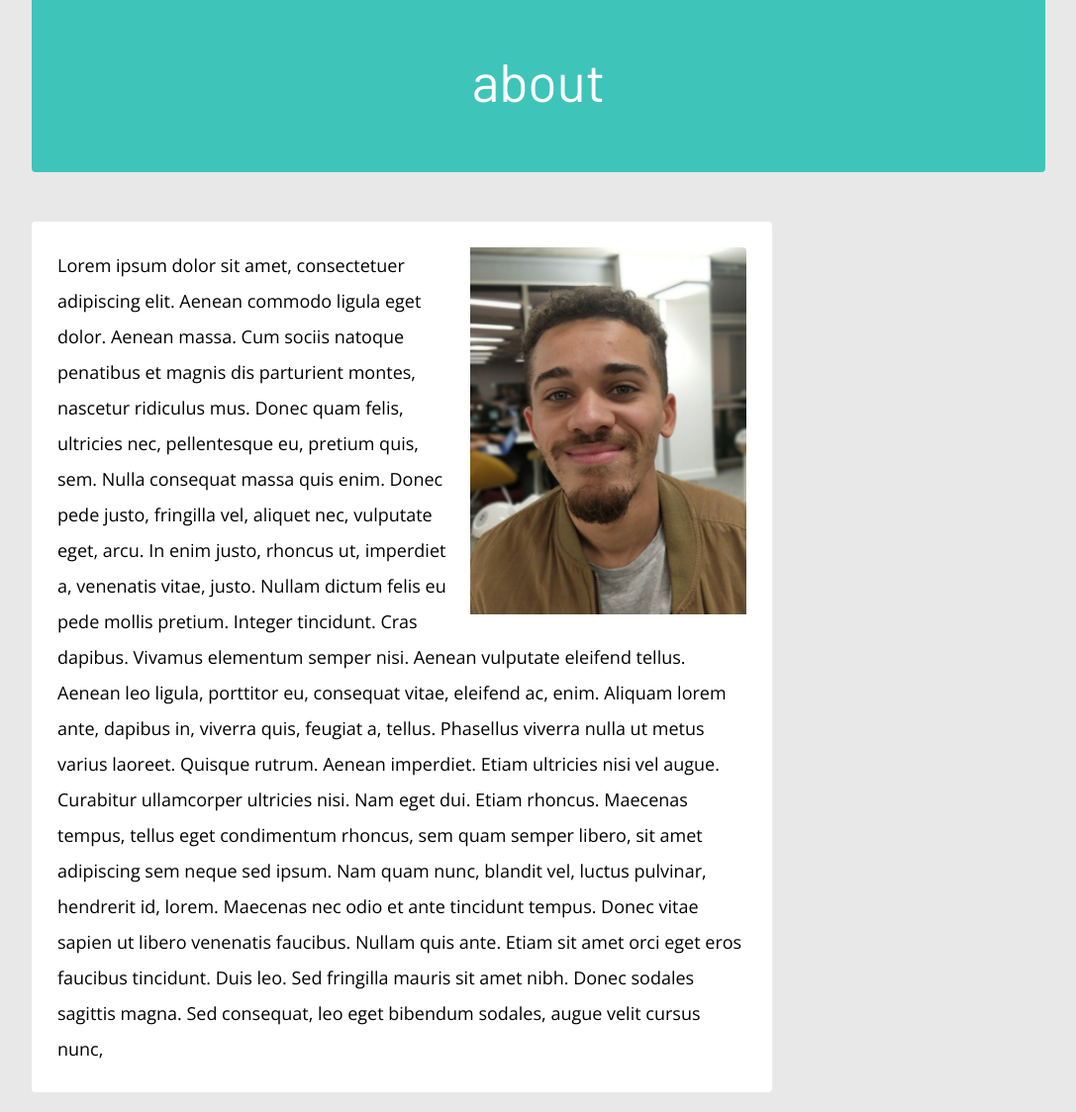
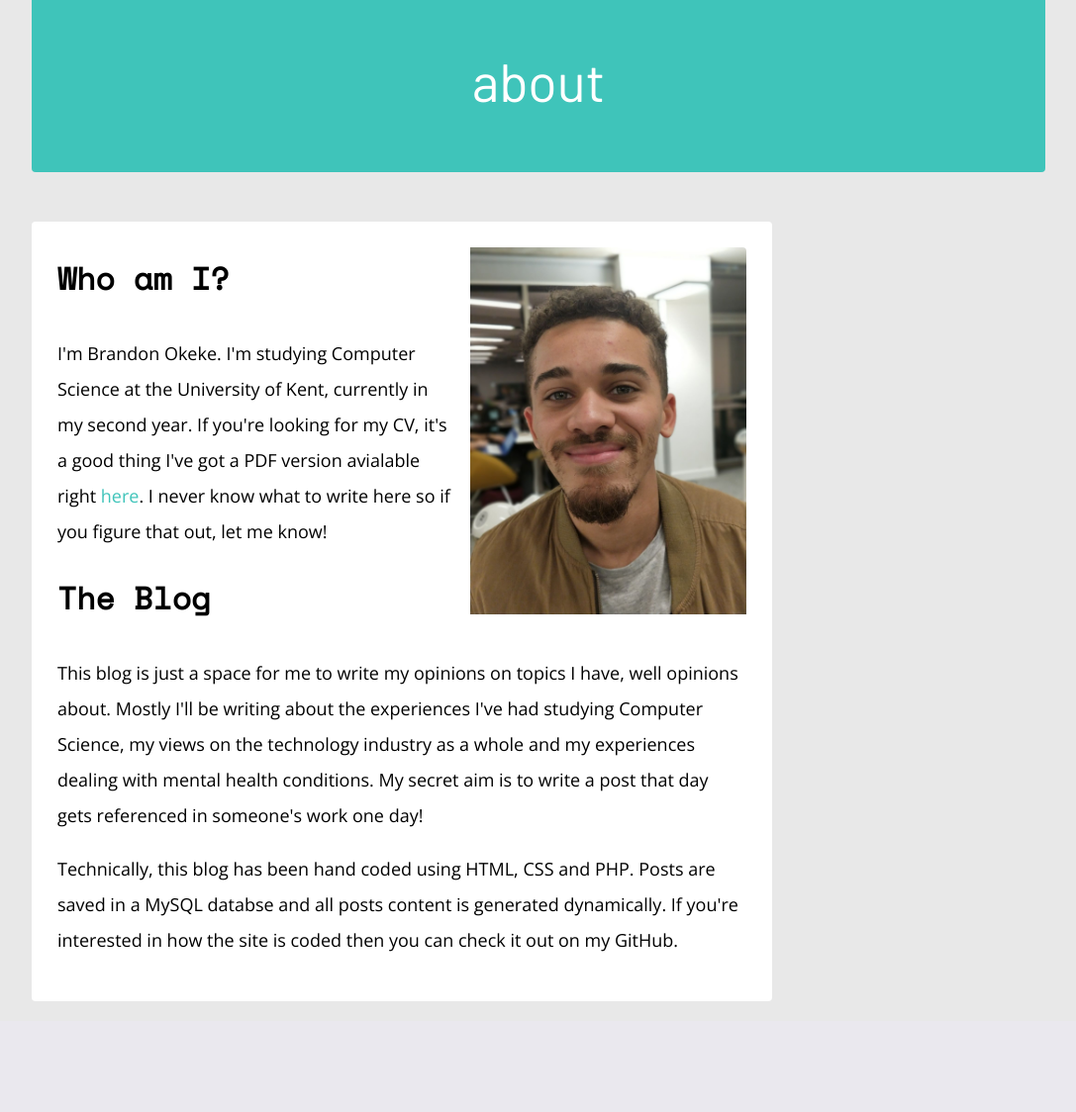
Before and after one commit to Brawrdon/site, a PHP site: page /about.php in a window 1280 px wide. Shown: the part 98-1222 px from the top of the page at 99% size, without its empty margins (96-1183 px from the left). After the commit the page ends 1110 px from the top, so only its background shows below. Run offline with PHP 8.4, Linux system fonts and the light colour scheme; some libraries are stand-ins or nearby versions.

Commit message:
Updated the About page

```diff
--- a/about.php
+++ b/about.php
@@ -25,7 +25,18 @@
                 <article class="post-top">
                     <section class="post-inner post-content">
                         <img class="me" src="content/img/about/me.jpeg">
-                        Lorem ipsum dolor sit amet, consectetuer adipiscing elit. Aenean commodo ligula eget dolor. Aenean massa. Cum sociis natoque penatibus et magnis dis parturient montes, nascetur ridiculus mus. Donec quam felis, ultricies nec, pellentesque eu, pretium quis, sem. Nulla consequat massa quis enim. Donec pede justo, fringilla vel, aliquet nec, vulputate eget, arcu. In enim justo, rhoncus ut, imperdiet a, venenatis vitae, justo. Nullam dictum felis eu pede mollis pretium. Integer tincidunt. Cras dapibus. Vivamus elementum semper nisi. Aenean vulputate eleifend tellus. Aenean leo ligula, porttitor eu, consequat vitae, eleifend ac, enim. Aliquam lorem ante, dapibus in, viverra quis, feugiat a, tellus. Phasellus viverra nulla ut metus varius laoreet. Quisque rutrum. Aenean imperdiet. Etiam ultricies nisi vel augue. Curabitur ullamcorper ultricies nisi. Nam eget dui. Etiam rhoncus. Maecenas tempus, tellus eget condimentum rhoncus, sem quam semper libero, sit amet adipiscing sem neque sed ipsum. Nam quam nunc, blandit vel, luctus pulvinar, hendrerit id, lorem. Maecenas nec odio et ante tincidunt tempus. Donec vitae sapien ut libero venenatis faucibus. Nullam quis ante. Etiam sit amet orci eget eros faucibus tincidunt. Duis leo. Sed fringilla mauris sit amet nibh. Donec sodales sagittis magna. Sed consequat, leo eget bibendum sodales, augue velit cursus nunc,
+                        <h2>Who am I?</h2>
+                        <p>
+                            I'm Brandon Okeke. I'm studying Computer Science at the University of Kent, currently in my second year. If you're looking for my CV, it's a good thing I've got a PDF version avialable right <a href="content/cv.pdf" target="_blank">here</a>. I never know what to write here so if you figure that out, let me know!
+                        </p>
+
+                        <h2>The Blog</h2>
+                        <p>
+                            This blog is just a space for me to write my opinions on topics I have, well opinions about. Mostly I'll be writing about the experiences I've had studying Computer Science, my views on the technology industry as a whole and my experiences dealing with mental health conditions. My secret aim is to write a post that day gets referenced in someone's work one day!
+                        </p>
+                        <p>
+                            Technically, this blog has been hand coded using HTML, CSS and PHP. Posts are saved in a MySQL databse and all posts content is generated dynamically. If you're interested in how the site is coded then you can check it out on my GitHub.
+                        </p>
                     </section>
                 </article>
 
```
Also changed, not shown: content/img/about/._me.jpeg (deleted), 1 other file.
